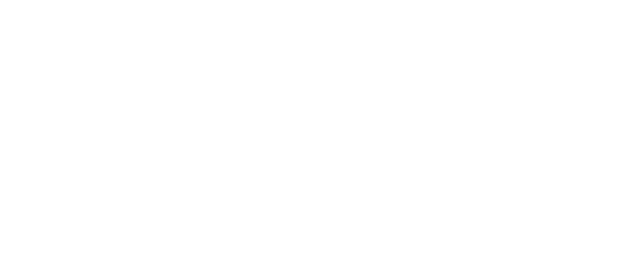
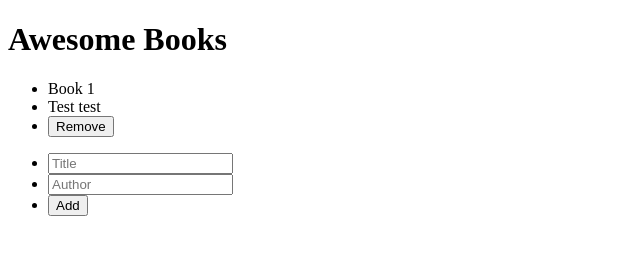
Before and after one commit to VicPeralta/awesomeBooks, a website: page index.html in a window 1280 px wide. Shown: the whole page, without its empty margins (0-640 px from the left). Drawn offline with Linux system fonts and the light colour scheme.

Commit message:
Add basic structure of index.html

```diff
--- a/index.html
+++ b/index.html
@@ -1,12 +1,37 @@
 <!DOCTYPE html>
 <html lang="en">
+
 <head>
   <meta charset="UTF-8">
   <meta http-equiv="X-UA-Compatible" content="IE=edge">
   <meta name="viewport" content="width=device-width, initial-scale=1.0">
   <title>Awesome books</title>
 </head>
+
 <body>
+  <h1>Awesome Books</h1>
+  <div class="books-container">
+    <ul class="book-card">
+      <li>Book 1</li>
+      <li>Test test</li>
+      <li>
+        <button type="button" class="remove-book">Remove</button>
+      </li>
+    </ul>
+  </div>
+
+  <ul class="add-book">
+    <li>
+      <input type="text" name="title" id="title" placeholder="Title">
+    </li>
+    <li>
+      <input type="text" name="author" id="author" placeholder="Author">
+    </li>
+    <li>
+      <button type="button" class="add-book">Add</button>
+    </li>
+  </ul>
 
 </body>
+
 </html>
```
